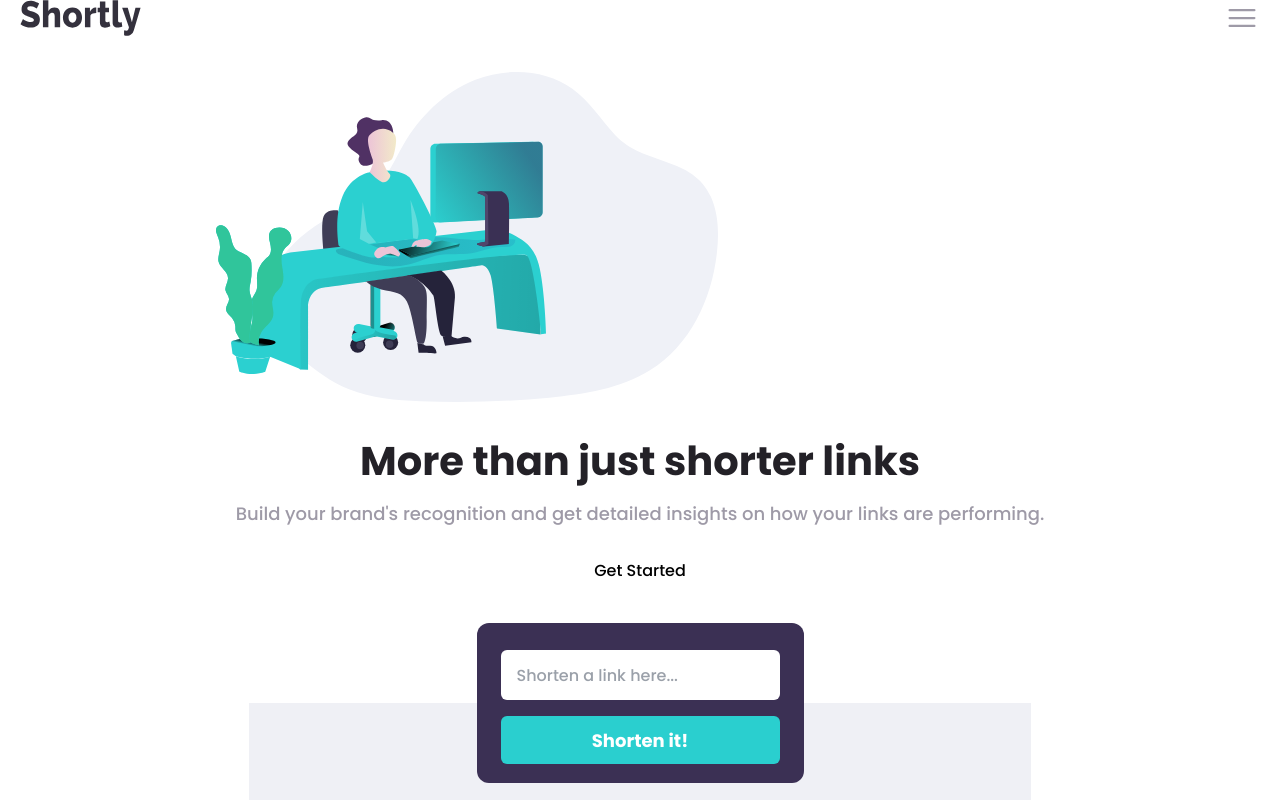
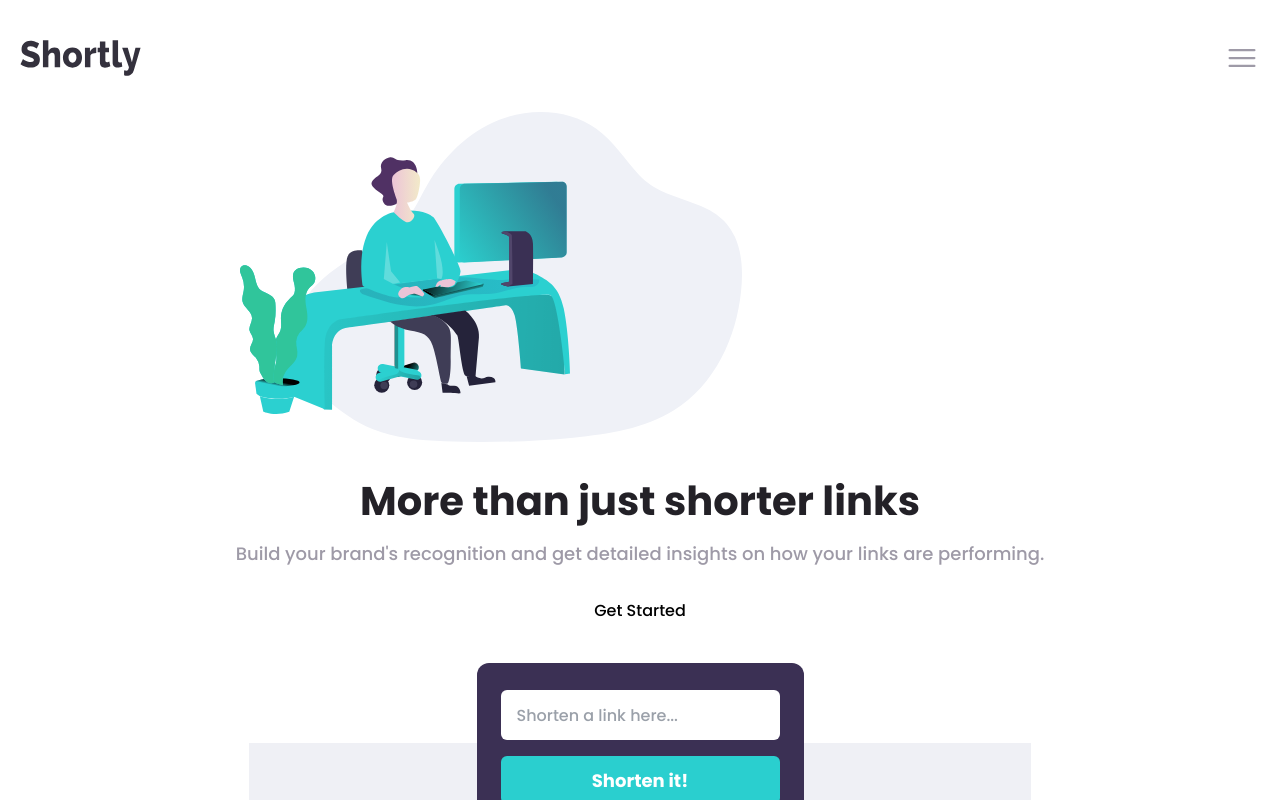
Before and after one commit to YokoMentor/url-shortening-api, a React (Vite) app: page / in a window 1280 px wide. Shown: the top 800 px of the page. Built offline with nearby package versions, Linux system fonts and the light colour scheme.

Commit message:
Positioned illustration

```diff
--- a/src/App.jsx
+++ b/src/App.jsx
@@ -6,18 +6,20 @@ import illustration from './images/illustration-working.svg'
 function App() {
   return (
     <div className="flex flex-col min-h-screen justify-center font-display text-center">
-      <div className='flex flex-row justify-between px-5 mb-9'>
+      <div className='flex flex-row justify-between px-5 mb-9 mt-10'>
         <img src={logo} alt="logo"></img>
         <svg xmlns="http://www.w3.org/2000/svg" fill="none" viewBox="0 0 24 24" stroke-width="1.5" class="size-9 stroke-gray-500">
           <path stroke-linecap="round" stroke-linejoin="round" d="M3.75 6.75h16.5M3.75 12h16.5m-16.5 5.25h16.5" />
         </svg>
       </div>
       <div className='flex flex-col items-center'>
+      <div className='flex flex-col'>
+        <img src={illustration} alt="illustration" className='w-[502px] h-[330px] object-cover mb-9 object-left translate-x-6'></img>
         <div className='flex flex-col'>
-        <img src={illustration} alt="illustration" className='w-[502px] h-[330px] object-cover object-center object-[-18%] mb-9'></img>
-        <h1 className='font-bold text-[40px] leading-[46px] text-gray-950 mb-4'>More than just shorter links</h1>
-        <p className='text-[18px] text-gray-500 px-5 mb-8'>Build your brand's recognition and get detailed insights on how your links are performing.</p>
-        <div>Get Started</div>
+          <h1 className='font-bold text-[40px] leading-[46px] text-gray-950 mb-4'>More than just shorter links</h1>
+          <p className='text-[18px] text-gray-500 px-5 mb-8'>Build your brand's recognition and get detailed insights on how your links are performing.</p>
+          <div>Get Started</div>
+        </div>
       </div>
       <div className='relative flex flex-col justify-center items-center mt-30'>
         <form className='flex flex-col justify-center items-center w-[327px] h-[160px] bg-primary-purple rounded-xl absolute bottom'>
```
